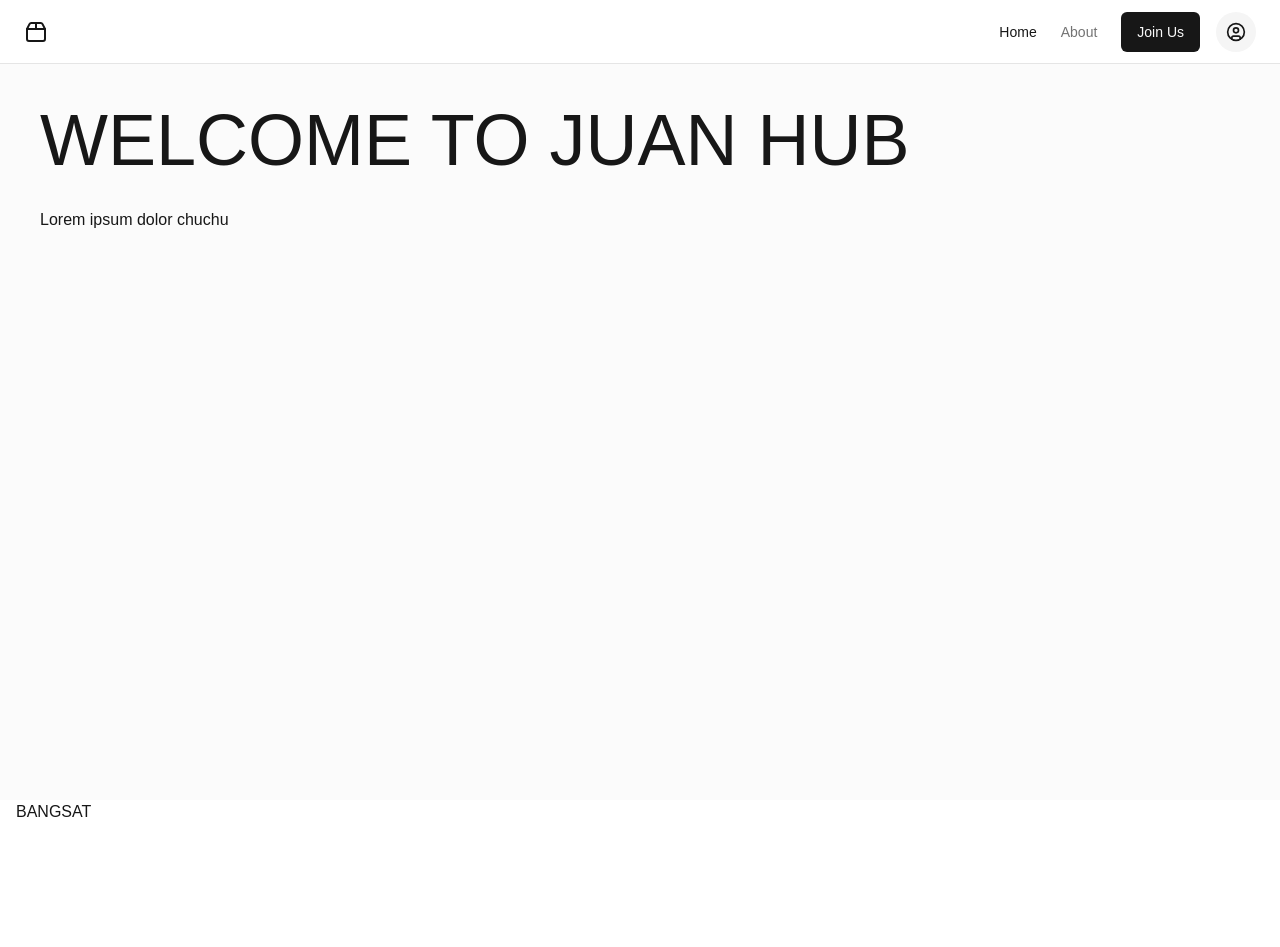
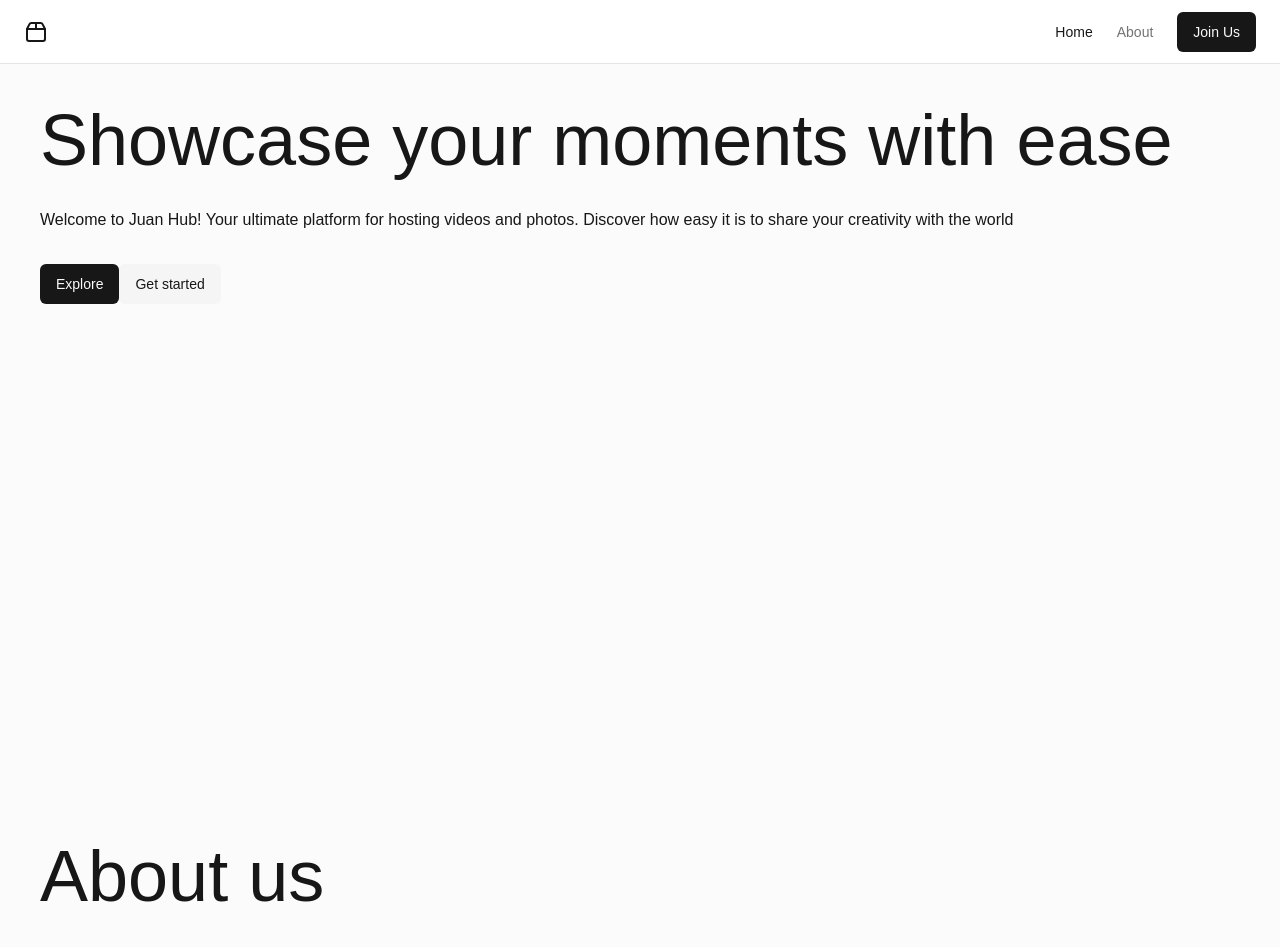
Before and after one commit to silvsilvsilv/juanhub-next, a Next.js app: page / in a window 1280 px wide. Shown: the top 947 px of the page. Built offline with nearby package versions, Linux system fonts and the light colour scheme.

Commit message:
hur hur hur

```diff
--- a/app/dashboard/page.tsx
+++ b/app/dashboard/page.tsx
@@ -5,7 +5,7 @@ export default function Dashboard(){
 
     return(
         <>
-           <Button>
+          <Button>
                 <Link href="/">BANGSAT</Link>
            </Button>
         </>
--- a/app/page.tsx
+++ b/app/page.tsx
@@ -1,7 +1,7 @@
 import Link from "next/link"
-import { CircleUser, Menu, Package2 } from "lucide-react"
+import { CircleUser, Package2 } from "lucide-react"
 
-import { Card } from "@/components/ui/card"
+// import { Card } from "@/components/ui/card"
 import { Button } from "@/components/ui/button"
 
 import {
@@ -14,7 +14,7 @@ import {
 } from "@/components/ui/dropdown-menu"
 
 // import { Sheet, SheetContent, SheetTrigger } from "@/components/ui/sheet"
-import AuthorCard from "@/components/ui/author-card"
+// import AuthorCard from "@/components/ui/author-card"
 
 function Home() {
   return (
@@ -107,24 +107,6 @@ function Home() {
           </Link>
         </nav>
 
-
-          <DropdownMenu>
-            <DropdownMenuTrigger asChild>
-              <Button variant="secondary" size="icon" className="rounded-full">
-                <CircleUser className="h-5 w-5" />
-                <span className="sr-only">Toggle user menu</span>
-              </Button>
-            </DropdownMenuTrigger>
-            <DropdownMenuContent align="end">
-              <DropdownMenuLabel>My Account</DropdownMenuLabel>
-              <DropdownMenuSeparator />
-              <DropdownMenuItem>Settings</DropdownMenuItem>
-              <DropdownMenuItem>Support</DropdownMenuItem>
-              <DropdownMenuSeparator />
-              <DropdownMenuItem>Logout</DropdownMenuItem>
-            </DropdownMenuContent>
-          </DropdownMenu>
-
         </div>
       </header>
 
@@ -199,19 +181,32 @@ function Home() {
         </div> */}
 
 
-          <h1 className="text-7xl items-center flex text-center">
-            WELCOME TO JUAN HUB
+          <h1 className="text-7xl items-center flex text-center bold">
+            Showcase your moments with ease
           </h1>
 
-          <h2>Lorem ipsum dolor chuchu</h2>
+          <h2>Welcome to Juan Hub! Your ultimate platform for hosting videos and photos. Discover how easy it is to share your creativity with the world</h2>
 
-
-
+          <div>
+            <Button className="inline-flex max-w-fit">
+              Explore
+            </Button>
+            <Button variant={"secondary"} className="inline-flex max-w-fit">
+              Get started
+            </Button>
+          </div>
 
       </section>
 
-      <section className="min-h-screen px-4" id="about">
-        BANGSAT
+      <section className="min-h-screen px-4 flex min-h-[calc(100vh_-_theme(spacing.16))] flex-1 flex-col gap-4 bg-muted/40 p-4 md:gap-8 md:p-10" id="about">
+
+        <h1 className="text-7xl items-center flex text-center bold">
+          About us
+        </h1>
+        <h2>
+          Juan Hub is a video hosting and picture gallery platform that aims to make media management effortless.
+        </h2>
+
       </section>
     </div>
   )
--- a/package.json
+++ b/package.json
@@ -19,6 +19,7 @@
     "@radix-ui/react-tooltip": "^1.1.2",
     "class-variance-authority": "^0.7.0",
     "clsx": "^2.1.1",
+    "juan_hub": "file:",
     "lucide-react": "^0.445.0",
     "next": "14.2.9",
     "react": "^18",
```
Also changed, not shown: 1 other file (tests, documents, lock files or other folders).
